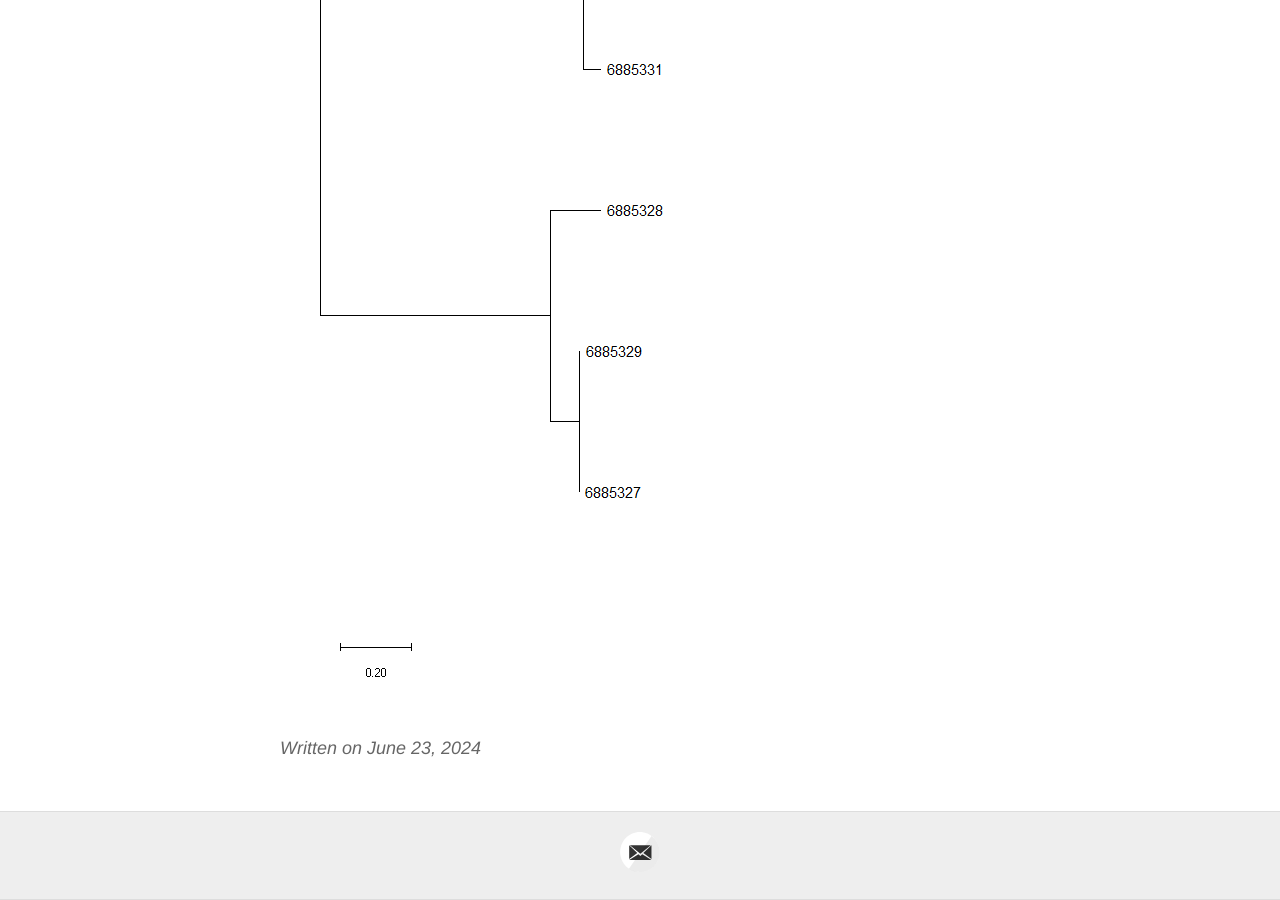
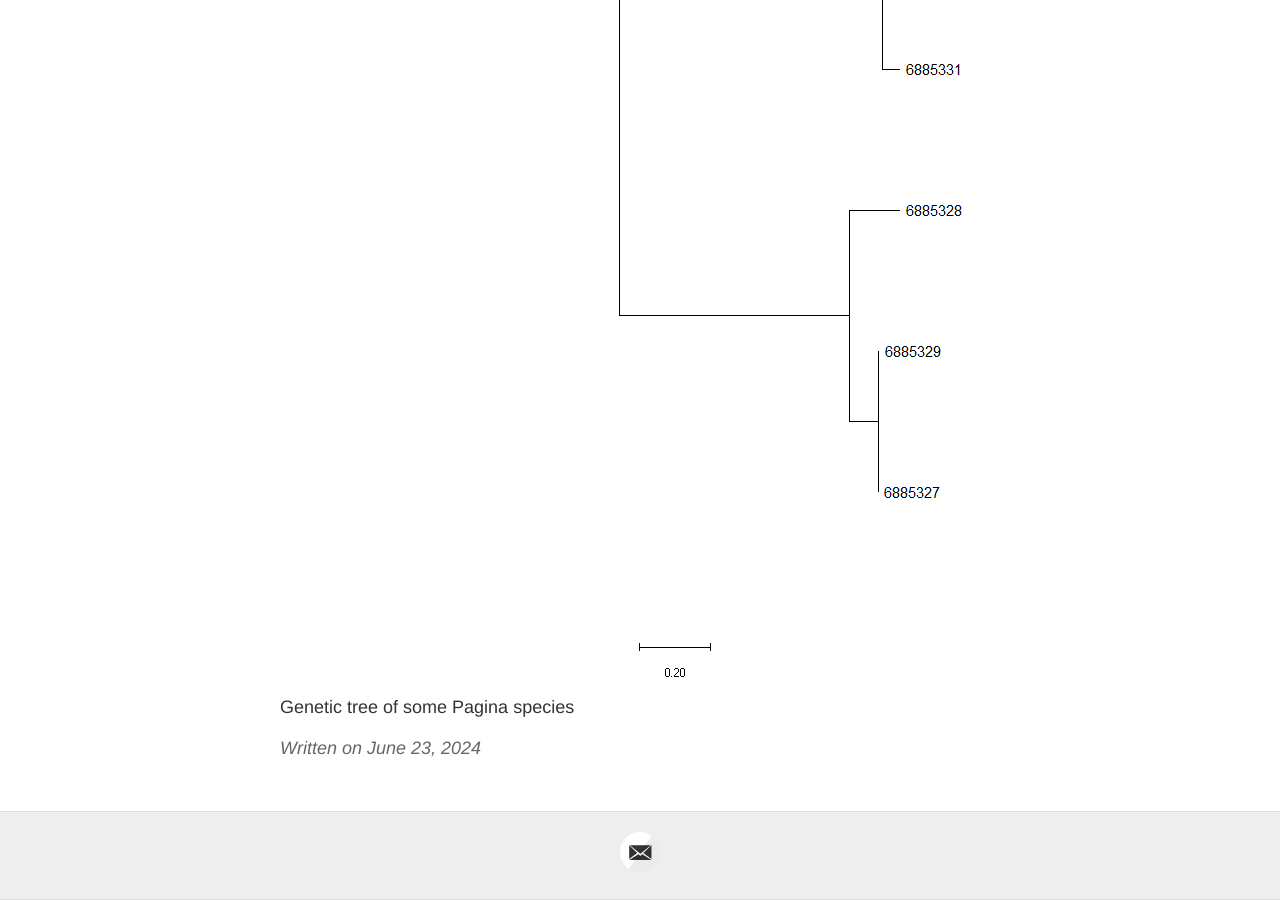
Before and after one commit to German563/notebook, a Jekyll site: the page built from _posts/2024-06-23-Padina-genetic-tree.md, in a window 1280 px wide and 900 px high, scrolled down 580 px. Built offline with Jekyll 4.4.1, drawn with Linux system fonts in a browser that asks for light colours.

Commit message:
ppadina genetics

```diff
--- a/_posts/2024-06-23-Padina-genetic-tree.md
+++ b/_posts/2024-06-23-Padina-genetic-tree.md
@@ -5,4 +5,5 @@ date: '2024-06-23'
 categories: Analysis
 tags: Padina, Algae
 ---
+Genetic tree of some Pagina species
 ![Padina genetic tree](../../images/tree%20of%20padina.png)
```
